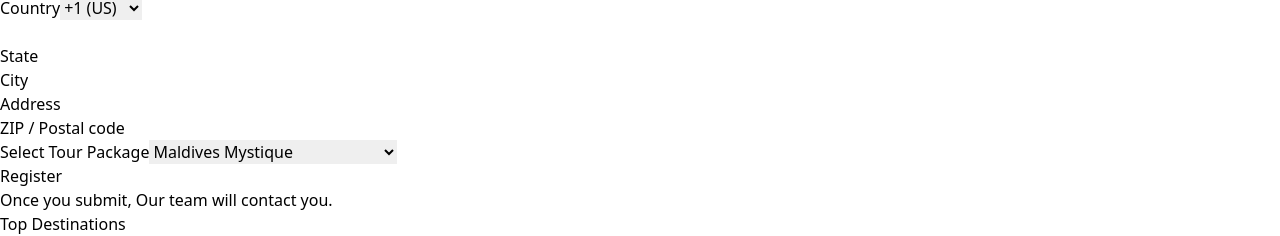
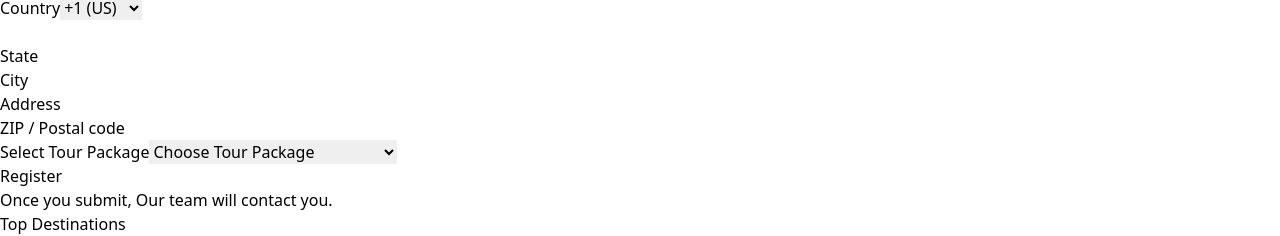
Before and after one commit to soumyahukkeri-NEU/Final_Project, a React (Vite) app: page /register in a window 1280 px wide. Shown: the part 2112-2348 px from the top of the page. Built offline with nearby package versions, Linux system fonts and the light colour scheme.

Commit message:
register form

```diff
--- a/src/components/registerform.jsx
+++ b/src/components/registerform.jsx
@@ -12,7 +12,7 @@ const RegisterForm = () => {
     city: '',
     address: '',
     postalcode: '',
-    tourpackage: ''
+    tourpackage: 'Choose Tour Package'
   });
 
   const [submittedData, setSubmittedData] = useState(null);
@@ -39,7 +39,7 @@ const RegisterForm = () => {
       city: '',
       address: '',
       postalcode: '',
-      tourpackage: ''
+      tourpackage: 'Choose Tour Package'
         });
     };
 
```
